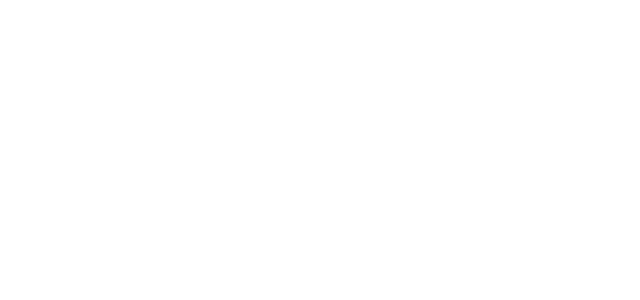
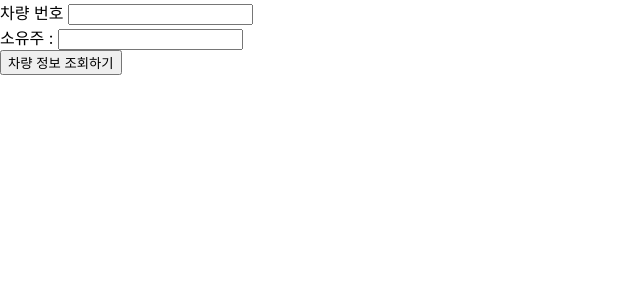
Before and after one commit to skymill2000/insuretech_220321, a React (Create React App) app in the folder insure/: page /carinfo in a window 1280 px wide. Before the commit this address had no page. Shown: the top 300 px of the page, without its empty margins (0-640 px from the left). Built offline with nearby package versions, Linux system fonts and the light colour scheme.

Commit message:
자동차 정보 조회 페이지 라우터 추가 !

```diff
--- a/insure/src/App.js
+++ b/insure/src/App.js
@@ -3,6 +3,7 @@
 import InputTest from "./components/InputTest";
 import ListComponent from "./components/ListComponent";
 import AxiosTest from "./pages/AxiosTest";
+import Carinfo from "./pages/Carinfo";
 import EncryptPage from "./pages/EncryptPage";
 import HospitalDetail from "./pages/HospitalDetailPage";
 import HospitalPage from "./pages/HospitalPage";
@@ -22,6 +23,7 @@
         <Route path="/hospital" element={<HospitalPage />}></Route>
         <Route path="/hospitalDetail" element={<HospitalDetail />}></Route>
         <Route path="/encrypt" element={<EncryptPage />}></Route>
+        <Route path="/carinfo" element={<Carinfo />}></Route>
       </Routes>
     </BrowserRouter>
   );
--- a/insure/src/pages/Carinfo.js
+++ b/insure/src/pages/Carinfo.js
@@ -13,7 +13,7 @@
       json: {},
     };
     axios(option).then(({ data }) => {
-      console.log(data.response.body.items.item);
+      console.log(data);
     });
   };
   const handleChangeCarnum = (e) => {
```
